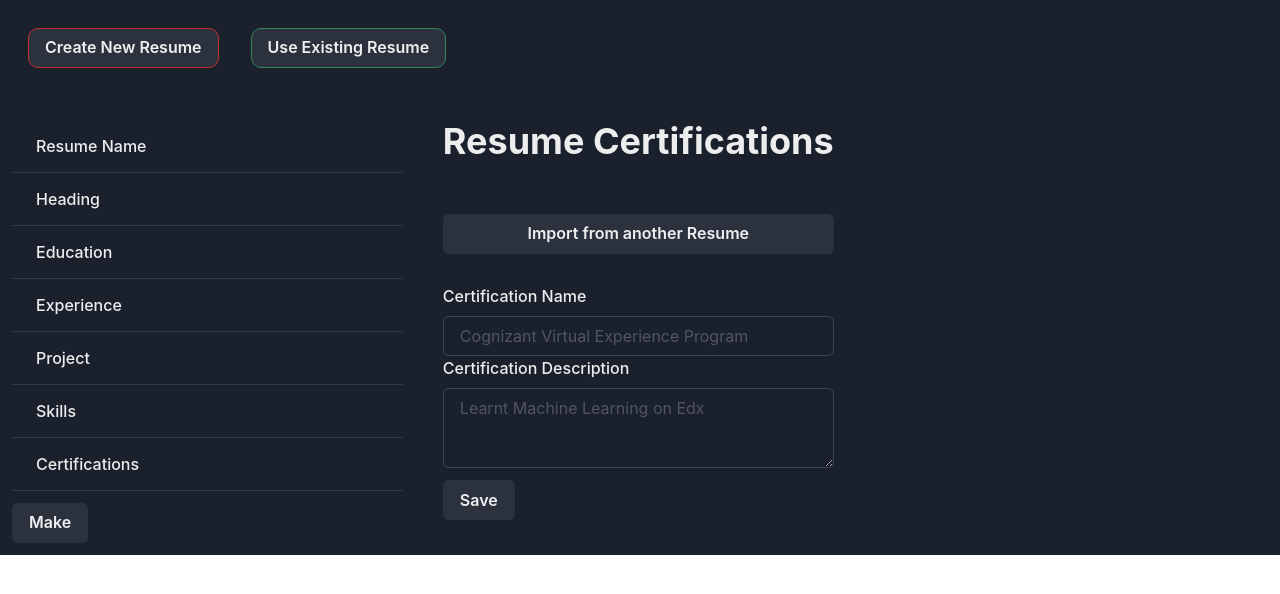
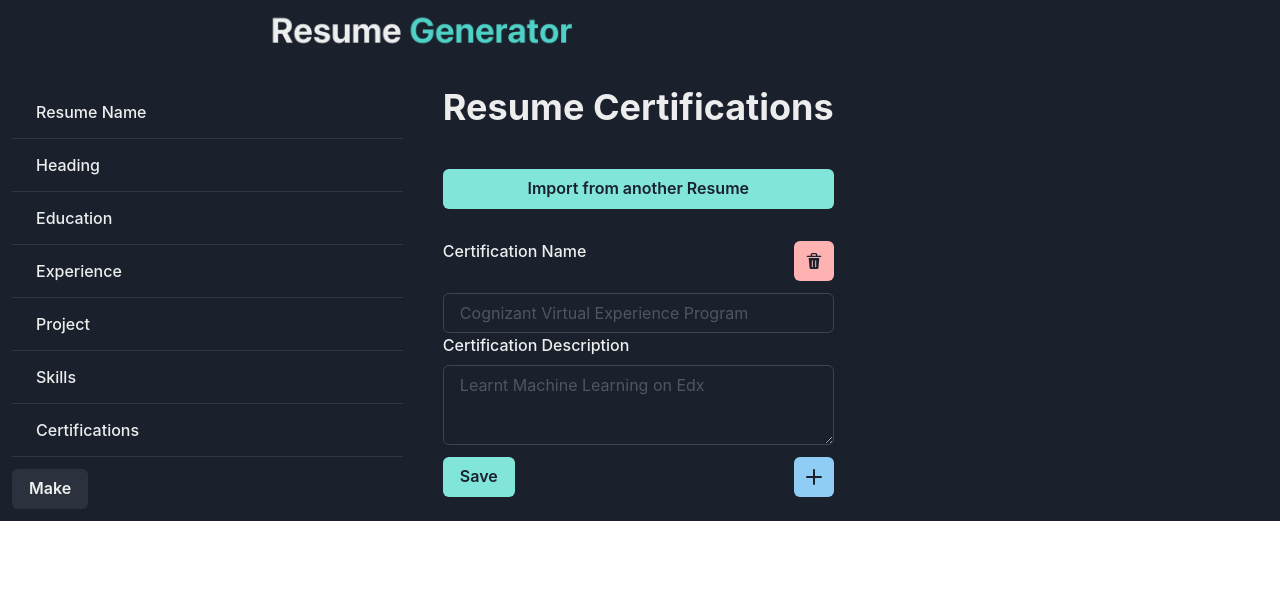
Before and after one commit to TheFJcurve/resume-generator-app, a React (Vite) app in the folder frontend/: page /resume/create/certifications in a window 1280 px wide. Shown: the top 594 px of the page. Built offline with nearby package versions, Linux system fonts and the light colour scheme.

Commit message:
change in looks

```diff
--- a/frontend/src/components/CertificationsPage.tsx
+++ b/frontend/src/components/CertificationsPage.tsx
@@ -1,60 +1,116 @@
 import {
+  Box,
   Button,
   FormControl,
   FormLabel,
+  HStack,
   Heading,
+  IconButton,
   Input,
   SimpleGrid,
   Textarea,
 } from "@chakra-ui/react";
 import { Form } from "react-router-dom";
 import useResume from "../hooks/useResume";
+import { AddIcon, DeleteIcon } from "@chakra-ui/icons";
+import { useState } from "react";
 
 const CertificationsPage = () => {
   const { resume, dispatch } = useResume();
+  const defaultField = [
+    {
+      name: "",
+      description: "",
+    },
+  ];
+  const [inputFields, setInputFields] = useState(
+    resume
+      ? resume.certifications?.length === 0
+        ? defaultField
+        : resume?.certifications
+      : defaultField
+  );
 
   const handleSubmit = (e: React.FormEvent<HTMLFormElement>) => {
     e.preventDefault();
     const data = new FormData(e.currentTarget);
-    const newCertification = [
-      {
-        name: data.get("certificate") as string,
-        description: data.get("description") as string,
-      },
-    ];
+
+    const newCertification = Array.from(
+      { length: inputFields.length },
+      (_, index) => ({
+        name: data.get(`name${index}`) as string,
+        description: data.get(`description${index}`) as string,
+      })
+    );
+
     dispatch({
       type: "UPDATE_RESUME",
       field: "certifications",
       value: newCertification,
     });
+
+    setInputFields(newCertification);
+  };
+
+  const addField = () => {
+    setInputFields([...inputFields, defaultField[0]]);
+  };
+
+  const removeField = (index: number) => {
+    let data = [...inputFields];
+    data.splice(index, 1);
+    setInputFields(data);
   };
 
   return (
     <SimpleGrid gap={2}>
       <Heading marginBottom={5}>Resume Certifications</Heading>
-      <Button>Import from another Resume</Button>
+      <Button colorScheme="teal">Import from another Resume</Button>
       <Form onSubmit={handleSubmit}>
+        {inputFields?.map((input, index) => (
+          <Box key={index}>
             <FormControl>
+              <HStack>
                 <FormLabel>Certification Name</FormLabel>
+                <IconButton
+                  style={{ marginLeft: "auto" }}
+                  onClick={() => removeField(index)}
+                  colorScheme="red"
+                  marginTop={3}
+                  icon={<DeleteIcon />}
+                  aria-label="remove"
+                />
+              </HStack>
               <Input
-            name="certificate"
+                marginTop={3}
+                name={`name${index}`}
                 placeholder="Cognizant Virtual Experience Program"
-            defaultValue={resume?.certifications.map((e) => e.name)}
+                defaultValue={input.name}
               />
             </FormControl>
             <FormControl>
               <FormLabel>Certification Description</FormLabel>
               <Textarea
-            name="description"
+                name={`description${index}`}
                 placeholder="Learnt Machine Learning on Edx"
-            defaultValue={resume?.certifications.map((e) =>
-              e.description ? e.description : ""
-            )}
+                defaultValue={input.description ? input.description : ""}
               />
             </FormControl>
-        <Button marginTop={3} type="submit">
+          </Box>
+        ))}
+        <HStack>
+          <Button colorScheme="teal" marginTop={3} type="submit">
             Save
           </Button>
+          <IconButton
+            style={{ marginLeft: "auto" }}
+            onClick={addField}
+            colorScheme="blue"
+            marginTop={3}
+            icon={<AddIcon />}
+            aria-label="add"
+          />
+        </HStack>
       </Form>
     </SimpleGrid>
   );
--- a/frontend/src/components/ExperiencePage.tsx
+++ b/frontend/src/components/ExperiencePage.tsx
@@ -93,6 +93,7 @@ const ExperiencePage = () => {
                   />
                 </HStack>
                 <Input
+                  marginTop={3}
                   name={`company${index}`}
                   placeholder="Sweat Free Apparel"
                   defaultValue={input.company}
@@ -126,7 +127,7 @@ const ExperiencePage = () => {
               <FormControl>
                 <FormLabel>End Date</FormLabel>
                 <Input
-                  name={`endDate${input}`}
+                  name={`endDate${index}`}
                   type="date"
                   placeholder="May 2023 - August 2023"
                   defaultValue={input.endDate ? input.endDate : ""}
--- a/frontend/src/components/Navbar.tsx
+++ b/frontend/src/components/Navbar.tsx
@@ -1,31 +1,21 @@
-import { Button, HStack } from "@chakra-ui/react";
+import { Image } from "@chakra-ui/react";
 import { Link } from "react-router-dom";
+import logo from "../assets/logo.png";
 
 const Navbar = () => {
   return (
-    <HStack padding={5}>
-      <Link to="./create">
-        <Button
-          borderRadius={10}
-          margin={2}
-          borderColor={"red.600"}
-          marginRight={4}
-        >
-          Create New Resume
-        </Button>
-      </Link>
-
-      <Link to="./edit">
-        <Button
-          borderRadius={10}
-          margin={2}
-          borderColor={"green.600"}
-          marginRight={4}
-        >
-          Use Existing Resume
-        </Button>
-      </Link>
-    </HStack>
+    <Link to={"/"}>
+      <Image
+        style={{
+          display: "block",
+          marginLeft: "auto",
+          marginRight: "auto",
+          width: "40%",
+        }}
+        width={"300px"}
+        src={logo}
+      />
+    </Link>
   );
 };
 
--- a/frontend/src/components/ProjectPage.tsx
+++ b/frontend/src/components/ProjectPage.tsx
@@ -88,6 +88,7 @@ const ProjectPage = () => {
                 />
               </HStack>
               <Input
+                marginTop={3}
                 name={`projectName${index}`}
                 placeholder="Resume Generator App"
                 defaultValue={input.projectName}
--- a/frontend/src/components/ResumeCard.tsx
+++ b/frontend/src/components/ResumeCard.tsx
@@ -16,6 +16,11 @@ interface Props {
   resume: Resume;
 }
 const ResumeCard = ({ resume }: Props) => {
+  const onDelete = (id: string) => {
+    useResumeRemove({ id: id });
+    window.location.reload();
+  };
+
   return (
     <Card
       _hover={{
@@ -36,7 +41,7 @@ const ResumeCard = ({ resume }: Props) => {
         <HStack>
           <Link to={resume._id ? resume._id : "."}>{resume.name}</Link>
           <IconButton
-            onClick={() => useResumeRemove({ id: resume._id })}
+            onClick={() => onDelete(resume._id ? resume._id : ".")}
             alignContent={"end"}
             aria-label="delete"
             icon={<DeleteIcon />}
--- a/frontend/src/components/SkillsPage.tsx
+++ b/frontend/src/components/SkillsPage.tsx
@@ -1,58 +1,112 @@
 import {
+  Box,
   Button,
   FormControl,
   FormHelperText,
   FormLabel,
+  HStack,
   Heading,
+  IconButton,
   Input,
   SimpleGrid,
   Textarea,
 } from "@chakra-ui/react";
 import { Form } from "react-router-dom";
 import useResume from "../hooks/useResume";
+import { AddIcon, DeleteIcon } from "@chakra-ui/icons";
+import { useState } from "react";
 
 const SkillsPage = () => {
   const { resume, dispatch } = useResume();
+  const defaultField = [
+    {
+      skillHeading: "",
+      skill: "",
+    },
+  ];
+
+  const [inputFields, setInputFields] = useState(
+    resume
+      ? resume.skills?.length === 0
+        ? defaultField
+        : resume?.skills
+      : defaultField
+  );
 
   const handleSubmit = (e: React.FormEvent<HTMLFormElement>) => {
     e.preventDefault();
     const data = new FormData(e.currentTarget);
-    const newSkill = [
-      {
-        skillHeading: data.get("skillHeading") as string,
-        skill: data.get("skills") as string,
-      },
-    ];
+
+    const newSkill = Array.from({ length: inputFields.length }, (_, index) => ({
+      skillHeading: data.get(`skillHeading${index}`) as string,
+      skill: data.get(`skill${index}`) as string,
+    }));
+
     dispatch({ type: "UPDATE_RESUME", field: "skills", value: newSkill });
+
+    setInputFields(newSkill);
+  };
+
+  const addField = () => {
+    setInputFields([...inputFields, defaultField[0]]);
+  };
+
+  const removeField = (index: number) => {
+    let data = [...inputFields];
+    data.splice(index, 1);
+    setInputFields(data);
   };
 
   return (
     <SimpleGrid gap={2}>
       <Heading marginBottom={5}>Resume Skills</Heading>
-      <Button>Import from another Resume</Button>
+      <Button colorScheme="teal">Import from another Resume</Button>
       <Form onSubmit={handleSubmit}>
+        {inputFields?.map((input, index) => (
+          <Box key={index}>
             <FormControl>
-          <FormLabel>Skill Heading</FormLabel>
+              <HStack>
+                <FormLabel>Skill Heading {index + 1}</FormLabel>
+                <IconButton
+                  style={{ marginLeft: "auto" }}
+                  onClick={() => removeField(index)}
+                  colorScheme="red"
+                  marginTop={3}
+                  icon={<DeleteIcon />}
+                  aria-label="remove"
+                />
+              </HStack>
               <Input
-            name="skillHeading"
+                marginTop={3}
+                name={`skillHeading${index}`}
                 placeholder="Programming"
-            defaultValue={resume?.skills.map((e) =>
-              e.skillHeading ? e.skillHeading : ""
-            )}
+                defaultValue={input.skillHeading ? input.skillHeading : ""}
               />
             </FormControl>
             <FormControl>
               <FormLabel>Skills</FormLabel>
               <Textarea
-            name="skills"
+                name={`skill${index}`}
                 placeholder="C++, Java, Python"
-            defaultValue={resume?.skills.map((e) => (e.skill ? e.skill : ""))}
+                defaultValue={input.skill ? input.skill : ""}
               />
               <FormHelperText>Seperated by ',' </FormHelperText>
             </FormControl>
-        <Button marginTop={3} type="submit">
+          </Box>
+        ))}
+        <HStack>
+          <Button colorScheme="teal" marginTop={3} type="submit">
             Save
           </Button>
+          <IconButton
+            style={{ marginLeft: "auto" }}
+            onClick={addField}
+            colorScheme="blue"
+            marginTop={3}
+            icon={<AddIcon />}
+            aria-label="add"
+          />
+        </HStack>
       </Form>
     </SimpleGrid>
   );
--- a/frontend/src/context/ResumeContext.tsx
+++ b/frontend/src/context/ResumeContext.tsx
@@ -25,9 +25,15 @@ type UpdateFieldAction = {
   value: any; // you can adjust this to be more specific based on your fields
 };
 
+type DeleteFieldAction = {
+  type: "DELETE_RESUME";
+  index: string;
+};
+
 type ResumeAction =
   | { type: "SET_RESUME"; payload: ResumeType }
-  | UpdateFieldAction;
+  | UpdateFieldAction
+  | DeleteFieldAction;
 
 const resumeReducer = (
   state: ResumeType | undefined,
```
Also changed, not shown: frontend/src/assets/logo.png (added). Lines whose indentation alone changed are shown as unchanged.
